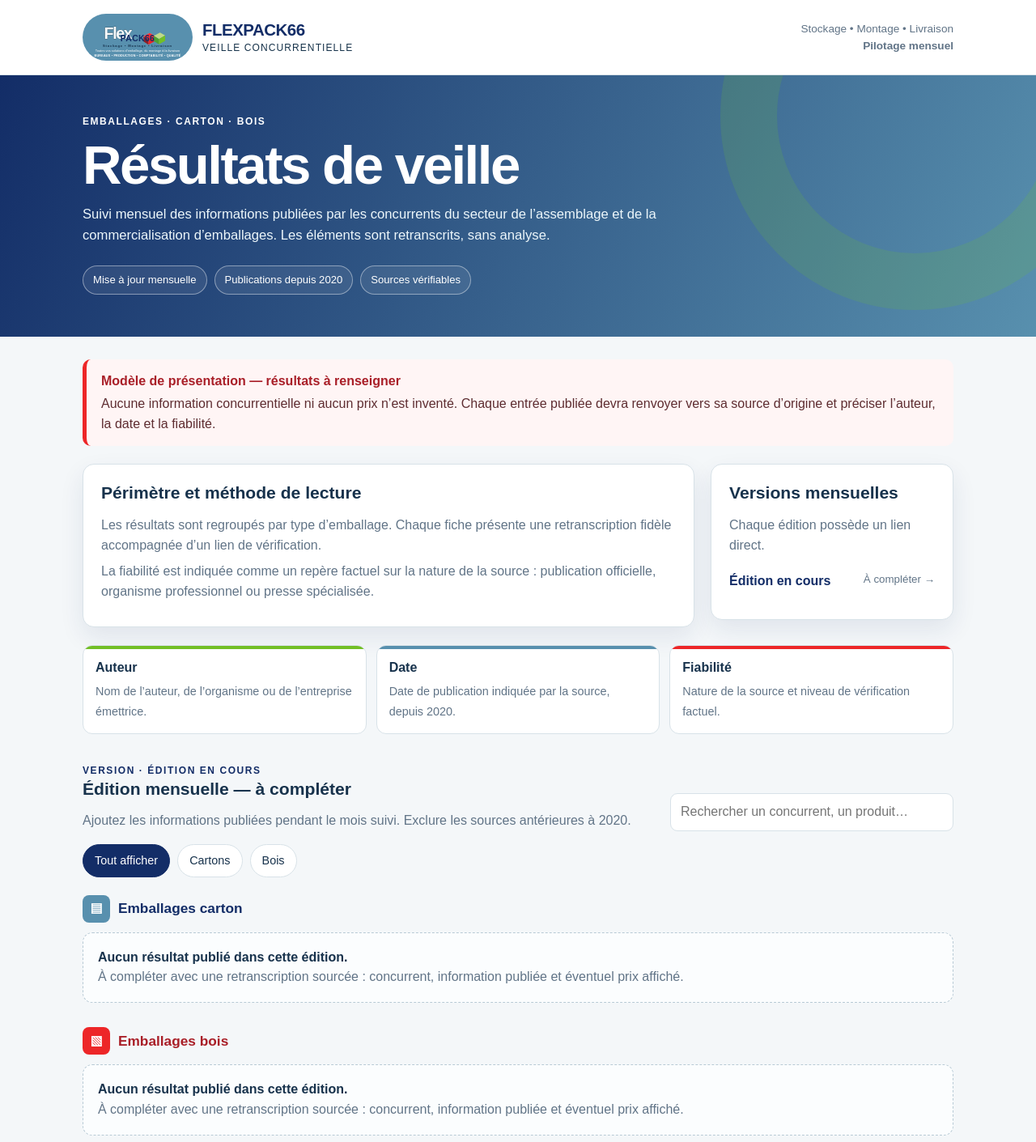
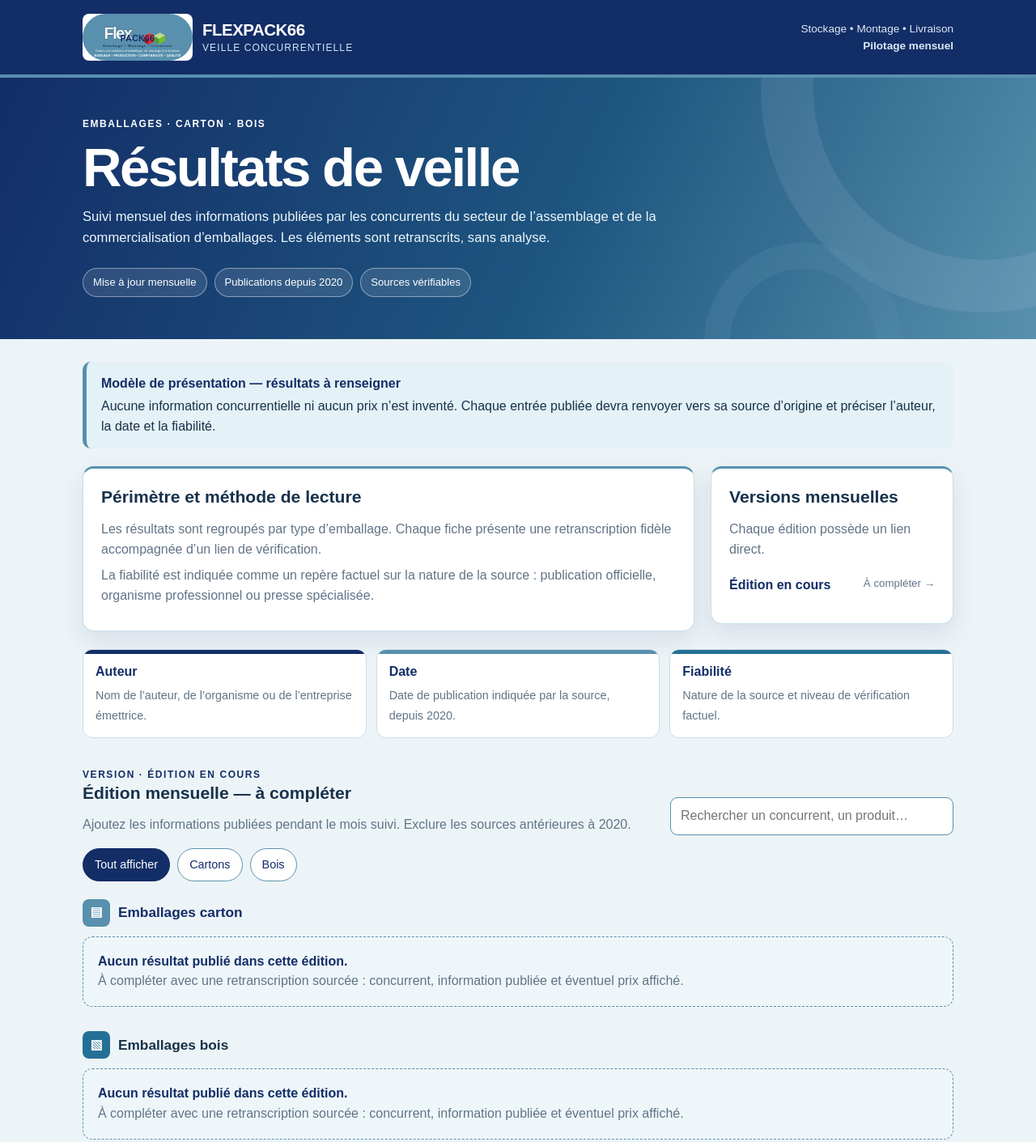
Before and after one commit to Lyynda66/veille-numerique-auto, a plain HTML site: page index.html in a window 1280 px wide. Shown: the top 1411 px of the page at 81% size. Drawn offline with Linux system fonts and the light colour scheme.

Commit message:
Make blue the dominant brand color across the FLEXPACK66 watch page

```diff
--- a/index.html
+++ b/index.html
@@ -8,19 +8,20 @@
   <style>
     :root {
       --brand-blue: #5890ae;
+      --brand-blue-light: #eef6fa;
+      --brand-blue-pale: #dfeaf1;
       --brand-blue-dark: #16324a;
       --brand-navy: #132d67;
       --brand-red: #ed2628;
       --brand-red-dark: #a91f28;
       --brand-green: #72bf26;
-      --brand-paper: #f4f7f9;
+      --brand-paper: #edf4f7;
       --card: #ffffff;
       --ink: #17324c;
       --muted: #617487;
-      --line: #d8e2e8;
-      --soft-blue: #edf5f8;
-      --wood-soft: #f7efe3;
-      --shadow: 0 12px 30px rgba(19,45,103,.09);
+      --line: #cadde7;
+      --soft-blue: #e4f1f6;
+      --shadow: 0 12px 30px rgba(19,45,103,.10);
     }
     * { box-sizing: border-box; }
     html { scroll-behavior: smooth; }
@@ -28,76 +29,76 @@
     a { color: var(--brand-navy); }
     a:focus-visible, button:focus-visible, input:focus-visible { outline: 3px solid #72bf26; outline-offset: 3px; }
 
-    .topbar { background: #fff; border-bottom: 1px solid var(--line); }
+    .topbar { background: var(--brand-navy); border-bottom: 4px solid var(--brand-blue); }
     .topbar-inner { max-width: 1120px; min-height: 92px; margin: auto; padding: 10px 22px; display: flex; align-items: center; justify-content: space-between; gap: 20px; }
-    .brand { display: inline-flex; align-items: center; gap: 12px; color: var(--brand-navy); text-decoration: none; }
-    .brand img { width: 136px; height: auto; }
+    .brand { display: inline-flex; align-items: center; gap: 12px; color: #fff; text-decoration: none; }
+    .brand img { width: 136px; height: auto; border-radius: 8px; background: #fff; }
     .brand-name { line-height: 1; }
-    .brand-name strong { display: block; font-family: Arial, sans-serif; font-size: 1.28rem; letter-spacing: -.5px; }
-    .brand-name span { display: block; margin-top: 5px; color: var(--brand-blue-dark); font-size: .75rem; letter-spacing: 1.1px; text-transform: uppercase; }
-    .period { color: var(--muted); font-size: .85rem; text-align: right; }
+    .brand-name strong { display: block; font-size: 1.28rem; letter-spacing: -.5px; }
+    .brand-name span { display: block; margin-top: 5px; color: #cfe9f4; font-size: .75rem; letter-spacing: 1.1px; text-transform: uppercase; }
+    .period { color: #dbeaf2; font-size: .85rem; text-align: right; }
 
-    .hero { position: relative; overflow: hidden; background: linear-gradient(115deg, var(--brand-navy), var(--brand-blue)); color: #fff; }
-    .hero::after { content: ""; position: absolute; width: 340px; height: 340px; right: -90px; top: -190px; border: 70px solid rgba(114,191,38,.16); border-radius: 50%; }
+    .hero { position: relative; overflow: hidden; background: linear-gradient(115deg, #132d67 0%, #1e5680 55%, #5890ae 100%); color: #fff; }
+    .hero::before { content: ""; position: absolute; width: 420px; height: 420px; right: -210px; top: -260px; border: 65px solid rgba(255,255,255,.08); border-radius: 50%; }
+    .hero::after { content: ""; position: absolute; width: 180px; height: 180px; left: 68%; bottom: -125px; border: 32px solid rgba(88,144,174,.24); border-radius: 50%; }
     .hero-inner { position: relative; z-index: 1; max-width: 1120px; margin: auto; padding: 48px 22px 52px; }
     .eyebrow { text-transform: uppercase; letter-spacing: .13em; font-size: .75rem; font-weight: 800; }
     h1 { max-width: 760px; font-size: clamp(2.15rem, 6vw, 4.2rem); line-height: 1.02; margin: 10px 0 14px; letter-spacing: -2.5px; }
     .hero p { max-width: 760px; margin: 0; color: #edf7fb; font-size: 1.04rem; }
     .hero-meta { display: flex; flex-wrap: wrap; gap: 9px; margin-top: 24px; }
-    .pill { border: 1px solid rgba(255,255,255,.42); background: rgba(255,255,255,.08); border-radius: 999px; padding: 7px 12px; font-size: .82rem; }
+    .pill { border: 1px solid rgba(255,255,255,.42); background: rgba(255,255,255,.11); border-radius: 999px; padding: 7px 12px; font-size: .82rem; }
 
     main { max-width: 1120px; margin: 28px auto 70px; padding: 0 22px; }
-    .notice { border-left: 5px solid var(--brand-red); background: #fff5f5; color: #5e2d31; border-radius: 10px; padding: 15px 18px; margin-bottom: 22px; }
-    .notice strong { display: block; color: var(--brand-red-dark); margin-bottom: 3px; }
+    .notice { border-left: 5px solid var(--brand-blue); background: var(--soft-blue); color: var(--brand-blue-dark); border-radius: 10px; padding: 15px 18px; margin-bottom: 22px; }
+    .notice strong { display: block; color: var(--brand-navy); margin-bottom: 3px; }
     .top-grid { display: grid; grid-template-columns: minmax(0,1fr) 300px; gap: 20px; align-items: start; }
     .panel, .result-card { background: var(--card); border: 1px solid var(--line); border-radius: 14px; box-shadow: var(--shadow); }
-    .panel { padding: 22px; }
+    .panel { padding: 22px; border-top: 3px solid var(--brand-blue); }
     h2 { font-size: 1.32rem; line-height: 1.25; margin: 0 0 14px; }
     h3 { margin: 0; font-size: 1.08rem; }
     .panel p { color: var(--muted); margin: 8px 0; }
     .edition-list { list-style: none; padding: 0; margin: 0; }
     .edition-list li + li { border-top: 1px solid var(--line); }
     .edition-list a { display: flex; justify-content: space-between; gap: 10px; text-decoration: none; padding: 12px 0; font-weight: 800; }
-    .edition-list a:hover { color: var(--brand-red); }
+    .edition-list a:hover { color: var(--brand-blue); }
     .edition-list small { color: var(--muted); font-weight: 500; }
 
     .criteria { display: grid; grid-template-columns: repeat(3,1fr); gap: 12px; margin: 22px 0; }
     .criterion { position: relative; overflow: hidden; background: #fff; border: 1px solid var(--line); border-radius: 12px; padding: 15px; }
-    .criterion::before { content: ""; position: absolute; height: 4px; inset: 0 0 auto; background: var(--brand-green); }
+    .criterion::before { content: ""; position: absolute; height: 5px; inset: 0 0 auto; background: var(--brand-navy); }
     .criterion:nth-child(2)::before { background: var(--brand-blue); }
-    .criterion:nth-child(3)::before { background: var(--brand-red); }
-    .criterion b { display: block; margin-bottom: 4px; }
+    .criterion:nth-child(3)::before { background: #246f96; }
+    .criterion b { display: block; margin-bottom: 4px; color: var(--brand-navy); }
     .criterion span { color: var(--muted); font-size: .9rem; }
 
     .section-heading { display: flex; justify-content: space-between; align-items: end; gap: 16px; margin: 36px 0 14px; }
     .section-heading p { color: var(--muted); margin: 3px 0 0; }
     .edition-heading { scroll-margin-top: 20px; }
-    .search { width: min(100%,350px); border: 1px solid var(--line); background: #fff; border-radius: 9px; padding: 10px 12px; font: inherit; }
+    .search { width: min(100%,350px); border: 1px solid var(--brand-blue); background: #fff; border-radius: 9px; padding: 10px 12px; font: inherit; }
     .filters { display: flex; flex-wrap: wrap; gap: 9px; margin: 16px 0; }
-    .filter-btn { border: 1px solid var(--line); background: #fff; border-radius: 999px; padding: 8px 14px; color: var(--ink); cursor: pointer; font: inherit; font-size: .9rem; }
+    .filter-btn { border: 1px solid var(--brand-blue); background: #fff; border-radius: 999px; padding: 8px 14px; color: var(--brand-navy); cursor: pointer; font: inherit; font-size: .9rem; }
     .filter-btn[aria-pressed="true"] { background: var(--brand-navy); border-color: var(--brand-navy); color: #fff; }
 
     .category { margin: 22px 0 30px; scroll-margin-top: 20px; }
     .category-title { display: flex; align-items: center; gap: 10px; margin: 0 0 12px; }
-    .category-title span { display: grid; place-items: center; width: 34px; height: 34px; border-radius: 8px; color: #fff; font-size: 1rem; }
+    .category-title span { display: grid; place-items: center; width: 34px; height: 34px; border-radius: 8px; color: #fff; font-size: 1rem; background: var(--brand-blue); }
     .category-title.carton { color: var(--brand-navy); }
-    .category-title.carton span { background: var(--brand-blue); }
-    .category-title.bois { color: var(--brand-red-dark); }
-    .category-title.bois span { background: var(--brand-red); }
+    .category-title.bois { color: var(--brand-blue-dark); }
+    .category-title.bois span { background: #246f96; }
     .results { display: grid; gap: 12px; }
-    .result-card { padding: 18px; box-shadow: none; }
+    .result-card { padding: 18px; border-left: 4px solid var(--brand-blue); box-shadow: none; }
     .result-top { display: flex; justify-content: space-between; align-items: start; gap: 14px; }
-    .result-card h4 { margin: 0; }
+    .result-card h4 { margin: 0; color: var(--brand-navy); }
     .tag { flex: 0 0 auto; border-radius: 999px; padding: 4px 9px; background: var(--soft-blue); color: var(--brand-navy); font-size: .75rem; font-weight: 800; }
-    .bois .tag { background: var(--wood-soft); color: var(--brand-red-dark); }
+    .bois .tag { background: var(--brand-blue-pale); color: var(--brand-blue-dark); }
     .transcription { margin: 12px 0; }
     .source-meta { border-top: 1px solid var(--line); padding-top: 10px; display: flex; flex-wrap: wrap; gap: 8px 18px; color: var(--muted); font-size: .86rem; }
-    .source-meta b { color: var(--ink); }
+    .source-meta b { color: var(--brand-navy); }
     .source-meta a { overflow-wrap: anywhere; }
-    .empty { border: 1px dashed #b8cad5; background: #fbfdfe; color: var(--muted); padding: 18px; border-radius: 12px; }
-    .empty b { color: var(--ink); display: block; }
+    .empty { border: 1px dashed var(--brand-blue); background: var(--brand-blue-light); color: var(--muted); padding: 18px; border-radius: 12px; }
+    .empty b { color: var(--brand-navy); display: block; }
 
-    footer { border-top: 1px solid var(--line); color: var(--muted); padding: 22px; text-align: center; font-size: .88rem; }
+    footer { background: var(--brand-navy); color: #dbeaf2; border-top: 4px solid var(--brand-blue); padding: 22px; text-align: center; font-size: .88rem; }
     [hidden] { display: none !important; }
     @media (max-width:760px) {
       .topbar-inner { align-items: center; }
@@ -122,10 +123,7 @@
     <div class="topbar-inner">
       <a class="brand" href="#top" aria-label="FLEXPACK66 — Accueil">
         <img src="assets/flexpack66-logo.svg" alt="Logo FLEXPACK66">
-        <div class="brand-name">
-          <strong>FLEXPACK66</strong>
-          <span>Veille concurrentielle</span>
-        </div>
+        <div class="brand-name"><strong>FLEXPACK66</strong><span>Veille concurrentielle</span></div>
       </a>
       <div class="period">Stockage • Montage • Livraison<br><b>Pilotage mensuel</b></div>
     </div>
@@ -145,73 +143,25 @@
   </section>
 
   <main>
-    <aside class="notice" aria-label="Note sur les résultats">
-      <strong>Modèle de présentation — résultats à renseigner</strong>
-      Aucune information concurrentielle ni aucun prix n’est inventé. Chaque entrée publiée devra renvoyer vers sa source d’origine et préciser l’auteur, la date et la fiabilité.
-    </aside>
+    <aside class="notice"><strong>Modèle de présentation — résultats à renseigner</strong>Aucune information concurrentielle ni aucun prix n’est inventé. Chaque entrée publiée devra renvoyer vers sa source d’origine et préciser l’auteur, la date et la fiabilité.</aside>
 
     <div class="top-grid">
-      <section class="panel" aria-labelledby="about-title">
-        <h2 id="about-title">Périmètre et méthode de lecture</h2>
-        <p>Les résultats sont regroupés par type d’emballage. Chaque fiche présente une retranscription fidèle accompagnée d’un lien de vérification.</p>
-        <p>La fiabilité est indiquée comme un repère factuel sur la nature de la source : publication officielle, organisme professionnel ou presse spécialisée.</p>
-      </section>
-      <nav class="panel" aria-labelledby="archive-title">
-        <h2 id="archive-title">Versions mensuelles</h2>
-        <p>Chaque édition possède un lien direct.</p>
-        <ul class="edition-list">
-          <li><a href="#edition-modele">Édition en cours <small>À compléter →</small></a></li>
-        </ul>
-      </nav>
+      <section class="panel"><h2>Périmètre et méthode de lecture</h2><p>Les résultats sont regroupés par type d’emballage. Chaque fiche présente une retranscription fidèle accompagnée d’un lien de vérification.</p><p>La fiabilité est indiquée comme un repère factuel sur la nature de la source : publication officielle, organisme professionnel ou presse spécialisée.</p></section>
+      <nav class="panel"><h2>Versions mensuelles</h2><p>Chaque édition possède un lien direct.</p><ul class="edition-list"><li><a href="#edition-modele">Édition en cours <small>À compléter →</small></a></li></ul></nav>
     </div>
 
-    <section class="criteria" aria-label="Critères des sources">
+    <section class="criteria">
       <div class="criterion"><b>Auteur</b><span>Nom de l’auteur, de l’organisme ou de l’entreprise émettrice.</span></div>
       <div class="criterion"><b>Date</b><span>Date de publication indiquée par la source, depuis 2020.</span></div>
       <div class="criterion"><b>Fiabilité</b><span>Nature de la source et niveau de vérification factuel.</span></div>
     </section>
 
-    <section id="edition-modele" class="edition-heading" aria-labelledby="edition-title">
-      <div class="section-heading">
-        <div>
-          <div class="eyebrow" style="color:var(--brand-navy)">Version · édition en cours</div>
-          <h2 id="edition-title">Édition mensuelle — à compléter</h2>
-          <p>Ajoutez les informations publiées pendant le mois suivi. Exclure les sources antérieures à 2020.</p>
-        </div>
-        <input id="search" class="search" type="search" placeholder="Rechercher un concurrent, un produit…" aria-label="Rechercher dans les résultats">
-      </div>
+    <section id="edition-modele" class="edition-heading">
+      <div class="section-heading"><div><div class="eyebrow" style="color:var(--brand-navy)">Version · édition en cours</div><h2>Édition mensuelle — à compléter</h2><p>Ajoutez les informations publiées pendant le mois suivi. Exclure les sources antérieures à 2020.</p></div><input id="search" class="search" type="search" placeholder="Rechercher un concurrent, un produit…" aria-label="Rechercher dans les résultats"></div>
+      <div class="filters" role="group" aria-label="Filtrer par type d’emballage"><button class="filter-btn" type="button" data-filter="all" aria-pressed="true">Tout afficher</button><button class="filter-btn" type="button" data-filter="carton" aria-pressed="false">Cartons</button><button class="filter-btn" type="button" data-filter="bois" aria-pressed="false">Bois</button></div>
 
-      <div class="filters" role="group" aria-label="Filtrer par type d’emballage">
-        <button class="filter-btn" type="button" data-filter="all" aria-pressed="true">Tout afficher</button>
-        <button class="filter-btn" type="button" data-filter="carton" aria-pressed="false">Cartons</button>
-        <button class="filter-btn" type="button" data-filter="bois" aria-pressed="false">Bois</button>
-      </div>
-
-      <section class="category carton" data-category="carton" aria-labelledby="carton-title">
-        <h3 id="carton-title" class="category-title carton"><span aria-hidden="true">▤</span> Emballages carton</h3>
-        <div class="results">
-          <div class="empty"><b>Aucun résultat publié dans cette édition.</b>À compléter avec une retranscription sourcée : concurrent, information publiée et éventuel prix affiché.</div>
-          <!-- Dupliquer cette fiche pour chaque résultat :
-          <article class="result-card">
-            <div class="result-top"><h4>Titre factuel de l’information publiée</h4><span class="tag">Carton</span></div>
-            <p class="transcription">Retranscription fidèle du contenu de la source, sans commentaire ni interprétation.</p>
-            <div class="source-meta">
-              <span><b>Concurrent :</b> Nom</span><span><b>Auteur :</b> Nom / organisme</span>
-              <span><b>Date :</b> AAAA-MM-JJ</span><span><b>Fiabilité :</b> Source officielle</span>
-              <span><b>Prix publié :</b> valeur et unité, ou « non indiqué »</span>
-              <span><b>Source :</b> <a href="https://example.com">Titre de la publication</a></span>
-            </div>
-          </article>
-          -->
-        </div>
-      </section>
-
-      <section class="category bois" data-category="bois" aria-labelledby="bois-title">
-        <h3 id="bois-title" class="category-title bois"><span aria-hidden="true">▧</span> Emballages bois</h3>
-        <div class="results">
-          <div class="empty"><b>Aucun résultat publié dans cette édition.</b>À compléter avec une retranscription sourcée : concurrent, information publiée et éventuel prix affiché.</div>
-        </div>
-      </section>
+      <section class="category carton" data-category="carton"><h3 class="category-title carton"><span>▤</span> Emballages carton</h3><div class="results"><div class="empty"><b>Aucun résultat publié dans cette édition.</b>À compléter avec une retranscription sourcée : concurrent, information publiée et éventuel prix affiché.</div></div></section>
+      <section class="category bois" data-category="bois"><h3 class="category-title bois"><span>▧</span> Emballages bois</h3><div class="results"><div class="empty"><b>Aucun résultat publié dans cette édition.</b>À compléter avec une retranscription sourcée : concurrent, information publiée et éventuel prix affiché.</div></div></section>
     </section>
   </main>
 
@@ -221,29 +171,19 @@
     const categories = [...document.querySelectorAll('[data-category]')];
     const search = document.querySelector('#search');
     let activeFilter = 'all';
-
     function updateResults() {
       const query = search.value.trim().toLocaleLowerCase('fr');
       categories.forEach(category => {
         const matchesFilter = activeFilter === 'all' || category.dataset.category === activeFilter;
         const cards = [...category.querySelectorAll('.result-card')];
+        let visibleCards = 0;
+        cards.forEach(card => { const matchesQuery = card.textContent.toLocaleLowerCase('fr').includes(query); card.hidden = !matchesQuery; if (matchesQuery) visibleCards++; });
         const empty = category.querySelector('.empty');
-        let visibleCards = 0;
-        cards.forEach(card => {
-          const matchesQuery = card.textContent.toLocaleLowerCase('fr').includes(query);
-          card.hidden = !matchesQuery;
-          if (matchesQuery) visibleCards++;
-        });
         if (empty) empty.hidden = Boolean(query) || visibleCards > 0;
         category.hidden = !matchesFilter || (Boolean(query) && visibleCards === 0);
       });
     }
-
-    buttons.forEach(button => button.addEventListener('click', () => {
-      activeFilter = button.dataset.filter;
-      buttons.forEach(item => item.setAttribute('aria-pressed', String(item === button)));
-      updateResults();
-    }));
+    buttons.forEach(button => button.addEventListener('click', () => { activeFilter = button.dataset.filter; buttons.forEach(item => item.setAttribute('aria-pressed', String(item === button))); updateResults(); }));
     search.addEventListener('input', updateResults);
   </script>
 </body>
```
